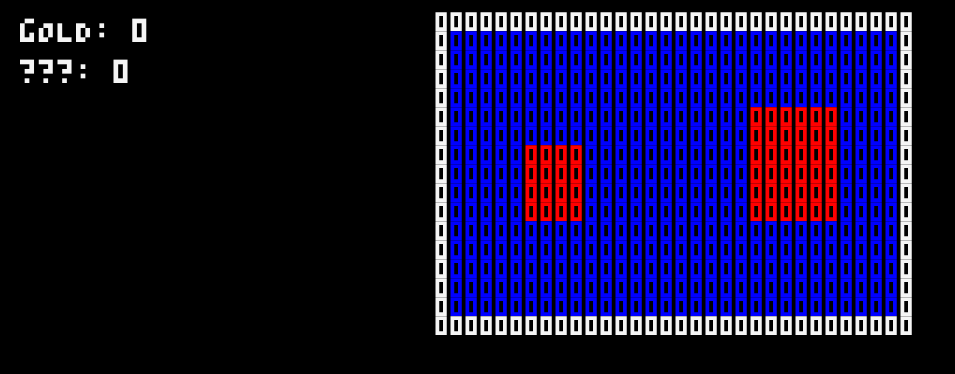
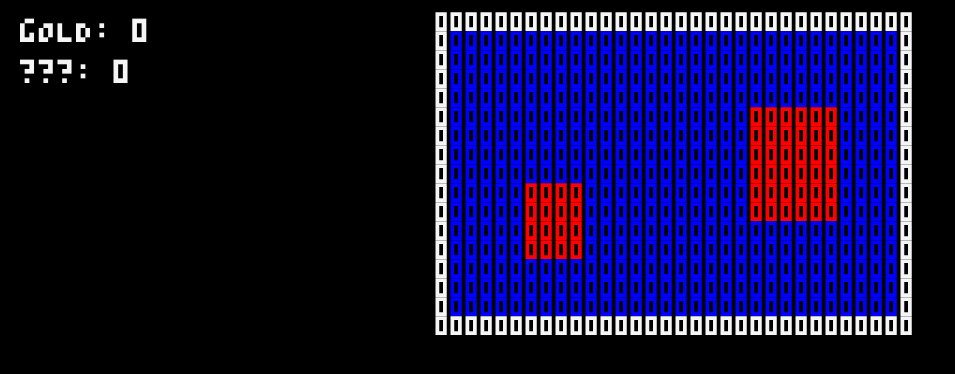
Before and after one commit to petepoop/PicoJam, a plain HTML site: page index.html in a window 1280 px wide. Shown: the whole page, without its empty margins (0-955 px from the left). Drawn offline with Linux system fonts and the light colour scheme.

Commit message:
Implemented a mock game loop in onTick

```diff
--- a/gameManager.js
+++ b/gameManager.js
@@ -8,6 +8,14 @@ function onStart(){
 
 function onTick(){
     //Add game loop here
+    //Mock game loop-----------
+    gameObjects[0].y += 1
+    if (gameObjects[0].y > 10){
+        gameObjects[0].y = 2
+    }
+    //---------------------------
+
+    renderWorld(gameObjects)
 }
 
 function onGameObjectClicked(gameObject){
@@ -18,7 +26,7 @@ function initGameObjects(){
     gameObjects.push({
         name: "mock_object1",
         x: 5,
-        y: 5,
+        y: 2,
         sprite: createSquareSprite(4)
     })
 
--- a/index.html
+++ b/index.html
@@ -11,7 +11,7 @@
 </head>
     <script>
         window.onload = onStart
-        setInterval(onTick, 20);
+        setInterval(onTick, 500);
     </script>
     <body>
         <div class="main">
```
